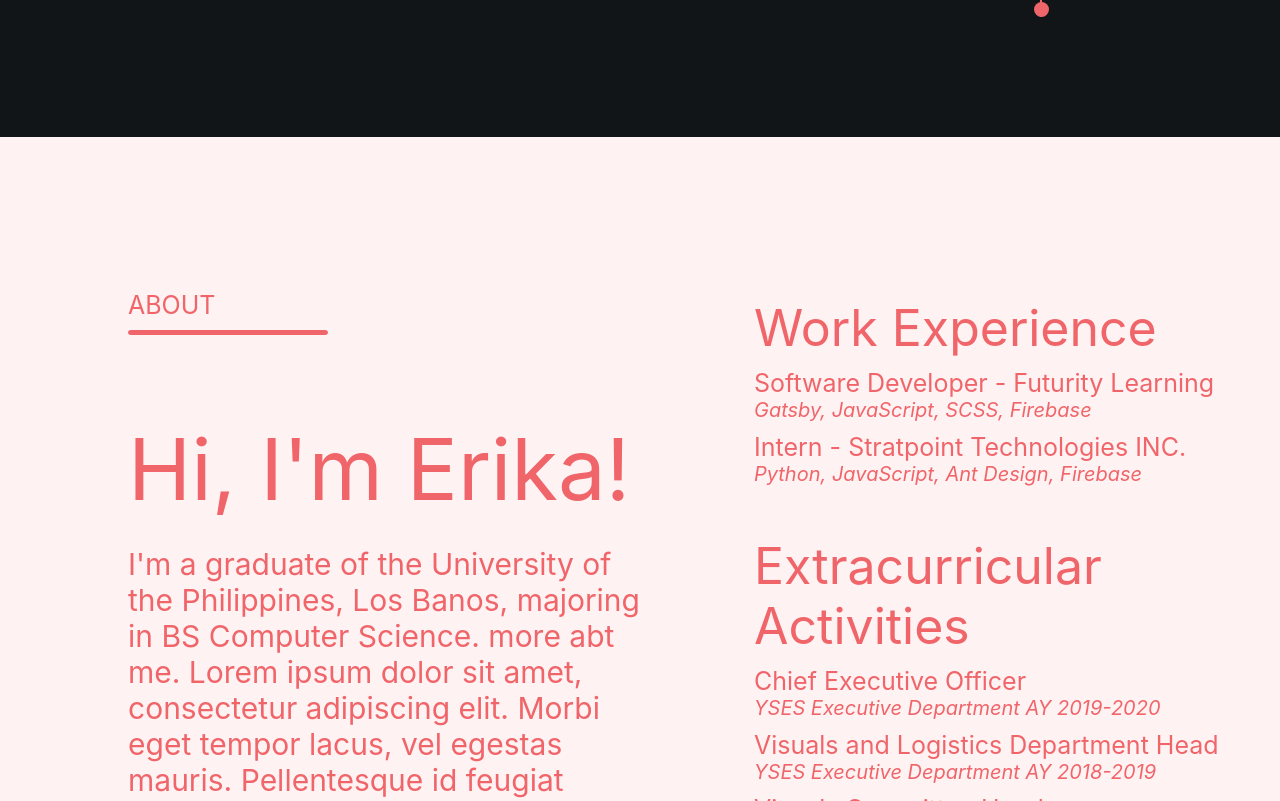
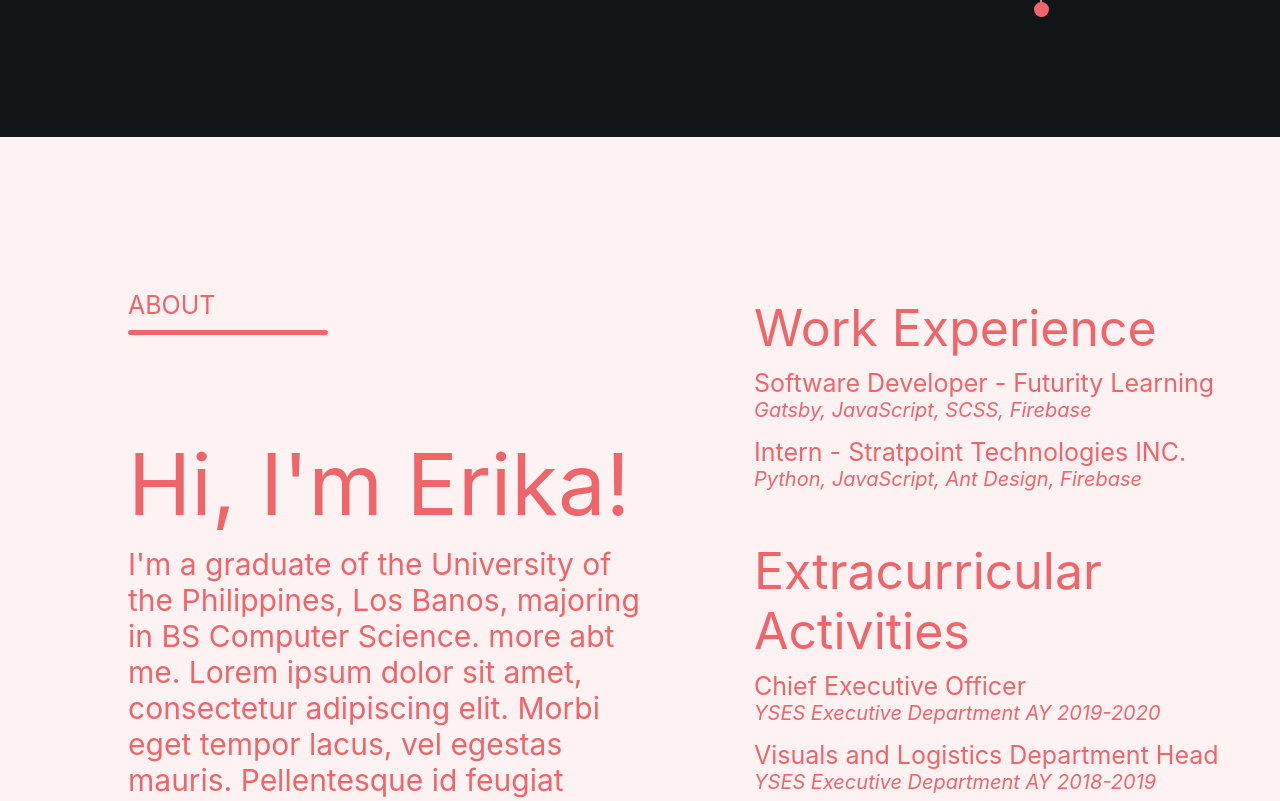
Before and after one commit to StrawbErika/Portfolio, a React (Create React App) app: page / in a window 1280 px wide. Shown: the part 3199-4000 px from the top of the page. Built offline with nearby package versions, Linux system fonts and the light colour scheme.

Commit message:
Generally done with about layout

```diff
--- a/src/Pages/AboutPage/style.module.scss
+++ b/src/Pages/AboutPage/style.module.scss
@@ -1,6 +1,7 @@
 .about {
-  height: 100vh;
+  // height: 100vh;
   padding-top: 10%;
+  padding-bottom: 10%;
   background-color: #fff2f3;
   padding-left: 10%;
   .title {
@@ -36,9 +37,9 @@
       .introduction {
         .title {
           font-size: 85px;
+          margin-bottom: 10px;
         }
         .description {
-          margin-top: -60px;
           font-size: 30px;
           // line-height: 90%;
         }
@@ -55,10 +56,13 @@
 
           font-size: 25px;
           p {
-            margin-top: -10px;
+            margin-top: 0px;
+            margin-bottom: 0px;
           }
           .subtitle {
-            margin-top: -25px;
+            margin-bottom: 15px;
+
+            margin-top: 0px;
             font-size: 20px;
             font-style: italic;
           }
```
